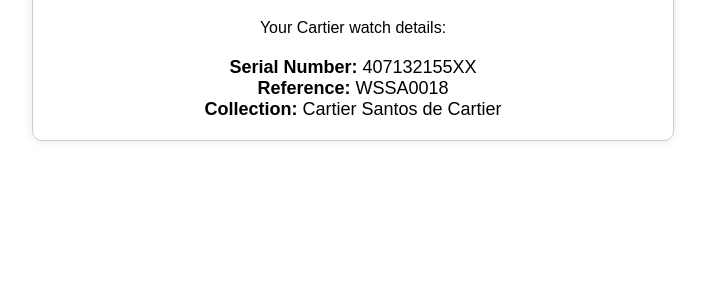
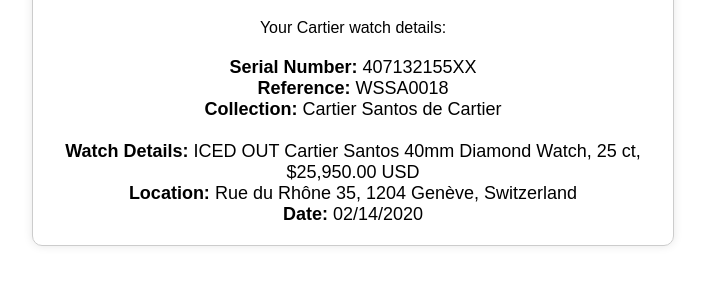
Before and after one commit to cartier2025/cartier-verification, a plain HTML site: page index.html in a window 1280 px wide. Shown: the part 110-394 px from the top of the page, without its empty margins (287-992 px from the left). Drawn offline with Linux system fonts and the light colour scheme.

Commit message:
Update index.html

```diff
--- a/index.html
+++ b/index.html
@@ -18,7 +18,10 @@
         <div class="info">
             <strong>Serial Number:</strong> 407132155XX <br>
             <strong>Reference:</strong> WSSA0018 <br>
-            <strong>Collection:</strong> Cartier Santos de Cartier <br>
+            <strong>Collection:</strong> Cartier Santos de Cartier <br><br>
+            <strong>Watch Details:</strong> ICED OUT Cartier Santos 40mm Diamond Watch, 25 ct, $25,950.00 USD <br>
+            <strong>Location:</strong> Rue du Rhône 35, 1204 Genève, Switzerland <br>
+            <strong>Date:</strong> 02/14/2020
         </div>
     </div>
 </body>
```
